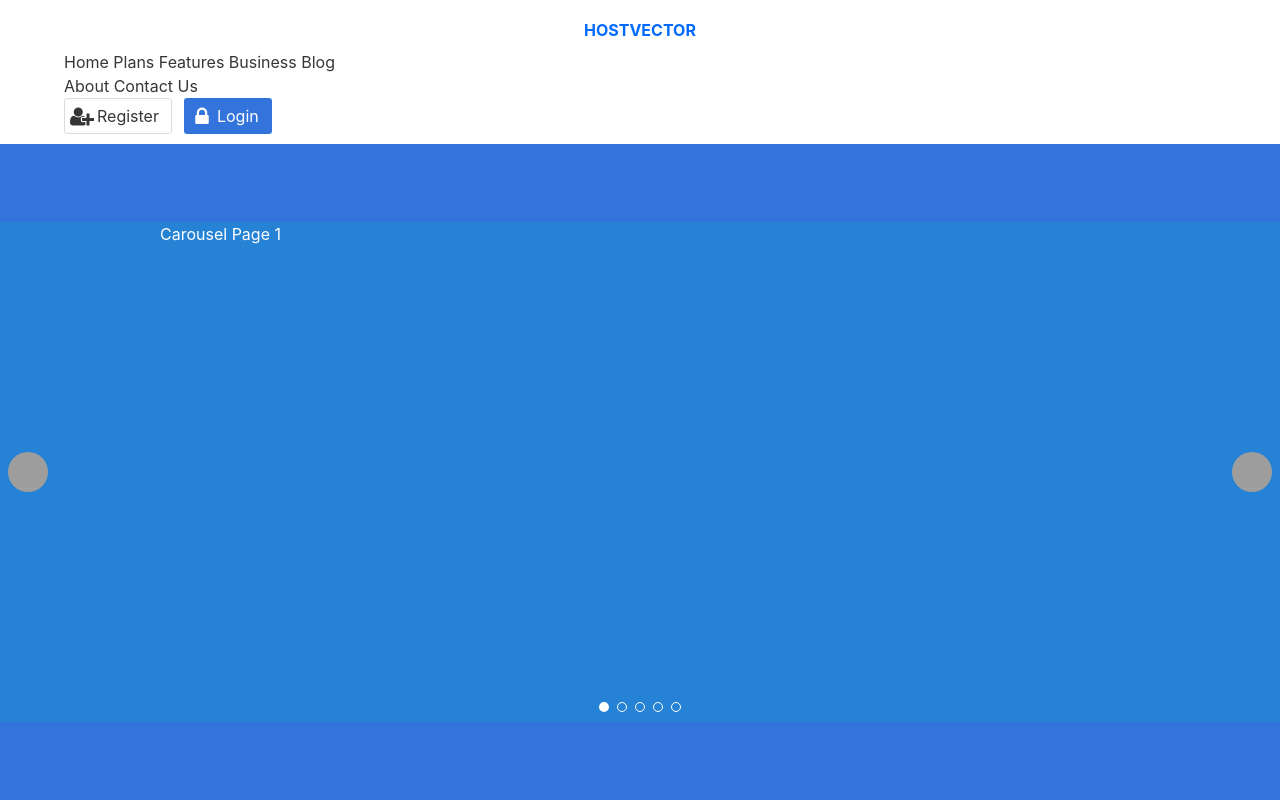
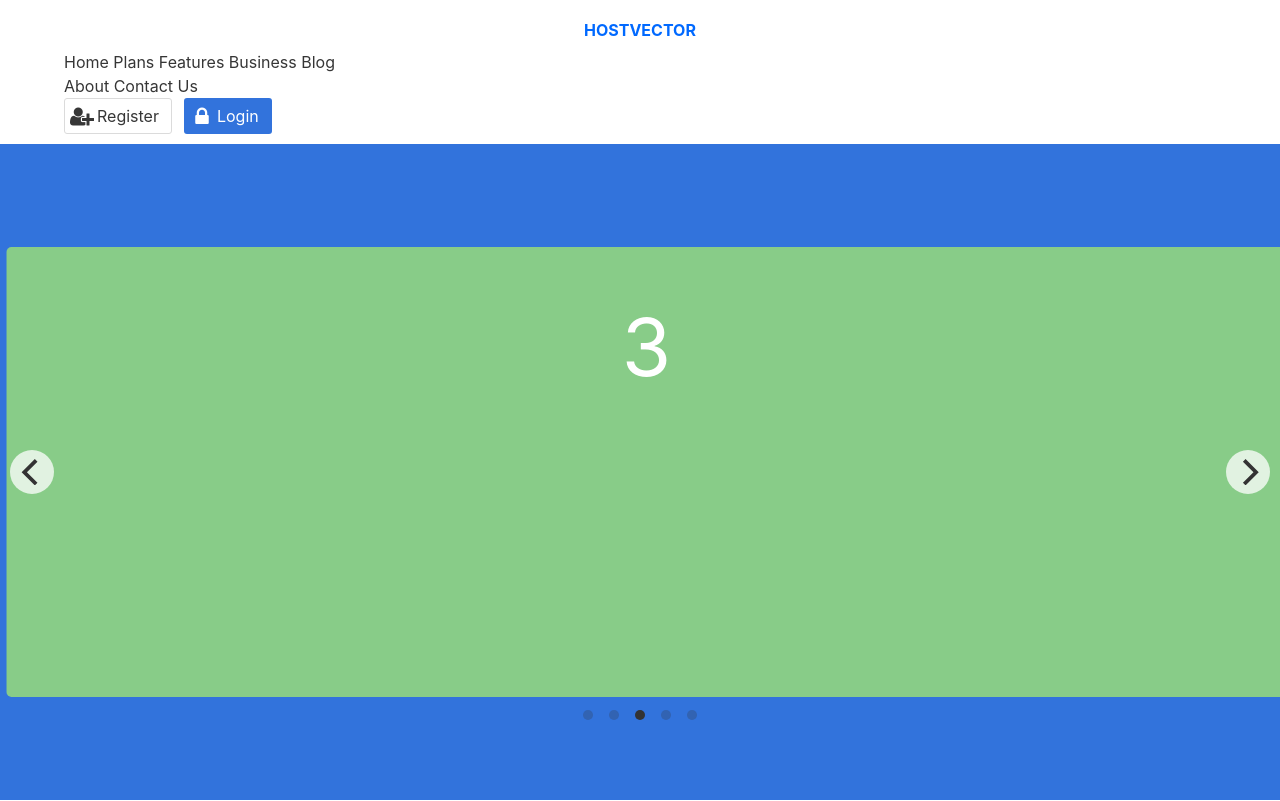
Before and after one commit to codevectorin/hostvector, a PHP site: page / in a window 1280 px wide. Shown: the top 801 px of the page. Run offline with PHP 8.4, Linux system fonts and the light colour scheme; some libraries are stand-ins or nearby versions; some web fonts are replaced; grey boxes are pictures that could not be loaded.

Commit message:
Full switch to fickity!

```diff
--- a/assets/css/custom.css
+++ b/assets/css/custom.css
@@ -272,3 +272,26 @@ section#some-features .card-image .image img{
   text-align: center;
   color: white;
 }
+
+.flickity1.carousel {
+  background: none;
+}
+
+.flickity1 .carousel-cell {
+  width: 100%;
+  height: 450px;
+  margin-right: 10px;
+  background: #8C8;
+  border-radius: 5px;
+  counter-increment: gallery-cell;
+}
+
+/* cell number */
+.flickity1 .carousel-cell:before {
+  display: block;
+  text-align: center;
+  content: counter(gallery-cell);
+  line-height: 200px;
+  font-size: 80px;
+  color: white;
+}
--- a/assets/js/bulma.js
+++ b/assets/js/bulma.js
@@ -10,75 +10,3 @@
  })();
 
 //#3273dc
-
-
-        var carousel = document.querySelector('.carousel'),
-    carouselList = document.querySelector('.carousel-viewport ul')
-    carouselItems =  document.querySelectorAll('.carousel-viewport ul li'),
-    carouselLength = carouselItems.length,
-    paginationList =  document.querySelector('.carousel-pagination ul'),
-    carouselPrevious = document.querySelector('.carousel .carousel-previous'),
-    carouselNext = document.querySelector('.carousel .carousel-next'),
-    currentPage = 0,
-    fps = 60/1000;
-
-function sizeCarouselElements () {
-  var windowWidth = window.innerWidth;
-  carouselList.style.width = windowWidth * carouselLength + 'px';
-  for(var i = 0; i < carouselLength; i++) carouselItems[i].style.width = windowWidth + 'px';
-}
-
-function generateCarouselPagination () {
-  for(var i = 0; i < carouselLength; i++) {
-    var paginationItem = document.createElement('li');
-    paginationList.appendChild(paginationItem);
-  }
-  paginationList.firstChild.className = 'active';
-}
-
-function updateCarouselPagination () {
-  var paginationChildren = paginationList.childNodes;
-  for(var i = 0; i < paginationChildren.length; i++) paginationChildren[i].className = '';
-  paginationChildren[currentPage].className = 'active';
-}
-
-function handleCarouselPreviousClicked () {
-  if (currentPage <= 0){
-   		currentPage=carouselLength- 1 ;
-   		animateViewToCurrentPage();
-   		updateCarouselPagination();
-   		return;
-  }
-  currentPage--;
-  animateViewToCurrentPage();
-  updateCarouselPagination();
-}
-
-function handleCarouselNextClicked () {
-  if (currentPage >= carouselLength - 1){
-   		currentPage=0;
-   		animateViewToCurrentPage();
-   		updateCarouselPagination();
-   		return;
-  }
-  currentPage++;
-  animateViewToCurrentPage();
-  updateCarouselPagination();
-}
-
-function setViewToCurrentPage () {
-  carouselList.className = '';
-  carouselList.style.left = -(window.innerWidth * currentPage) + 'px';
-}
-
-function animateViewToCurrentPage () {
-  carouselList.className = 'animate';
-  carouselList.style.left = -(window.innerWidth * currentPage) + 'px';
-}
-
-sizeCarouselElements();
-generateCarouselPagination();
-window.addEventListener('resize', sizeCarouselElements);
-window.addEventListener('resize', setViewToCurrentPage);
-carouselPrevious.addEventListener('click', handleCarouselPreviousClicked);
-carouselNext.addEventListener('click', handleCarouselNextClicked);
--- a/index.html
+++ b/index.html
@@ -91,41 +91,12 @@
             </div>
 
             <div class="hero-body">
-                <div class="carousel">
-  <div class="carousel-viewport">
-    <ul>
-      <li>
-        <div class="sized-container">
-          <h1>Carousel Page 1</h1>
-        </div>
-      </li>
-      <li>
-        <div class="sized-container">
-          <h1>Carousel Page 2</h1>
-        </div>
-      </li>
-      <li>
-        <div class="sized-container">
-          <h1>Carousel Page 3</h1>
-        </div>
-      </li>
-      <li>
-        <div class="sized-container">
-          <h1>Carousel Page 4</h1>
-        </div>
-      </li>
-      <li>
-        <div class="sized-container">
-          <h1>Carousel Page 5</h1>
-        </div>
-      </li>
-    </ul>
-  </div>
-  <div class="carousel-pagination">
-    <ul></ul>
-  </div>
-  <div class="carousel-previous"></div>
-  <div class="carousel-next"></div>
+            <div class="flickity1 carousel" data-flickity='{ "cellAlign": "left", "autoPlay": true,"wrapAround": true }'>
+  <div class="carousel-cell"></div>
+  <div class="carousel-cell"></div>
+  <div class="carousel-cell"></div>
+  <div class="carousel-cell"></div>
+  <div class="carousel-cell"></div>
 </div>
 
 
```
